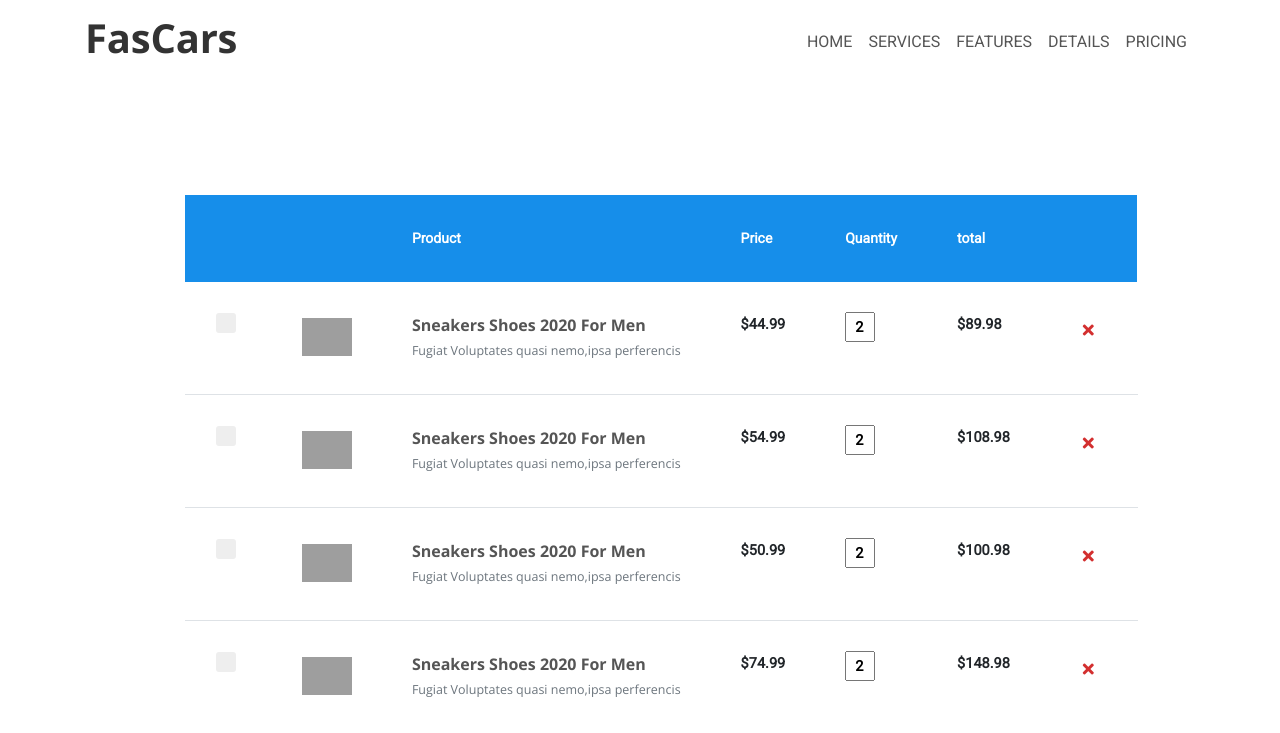
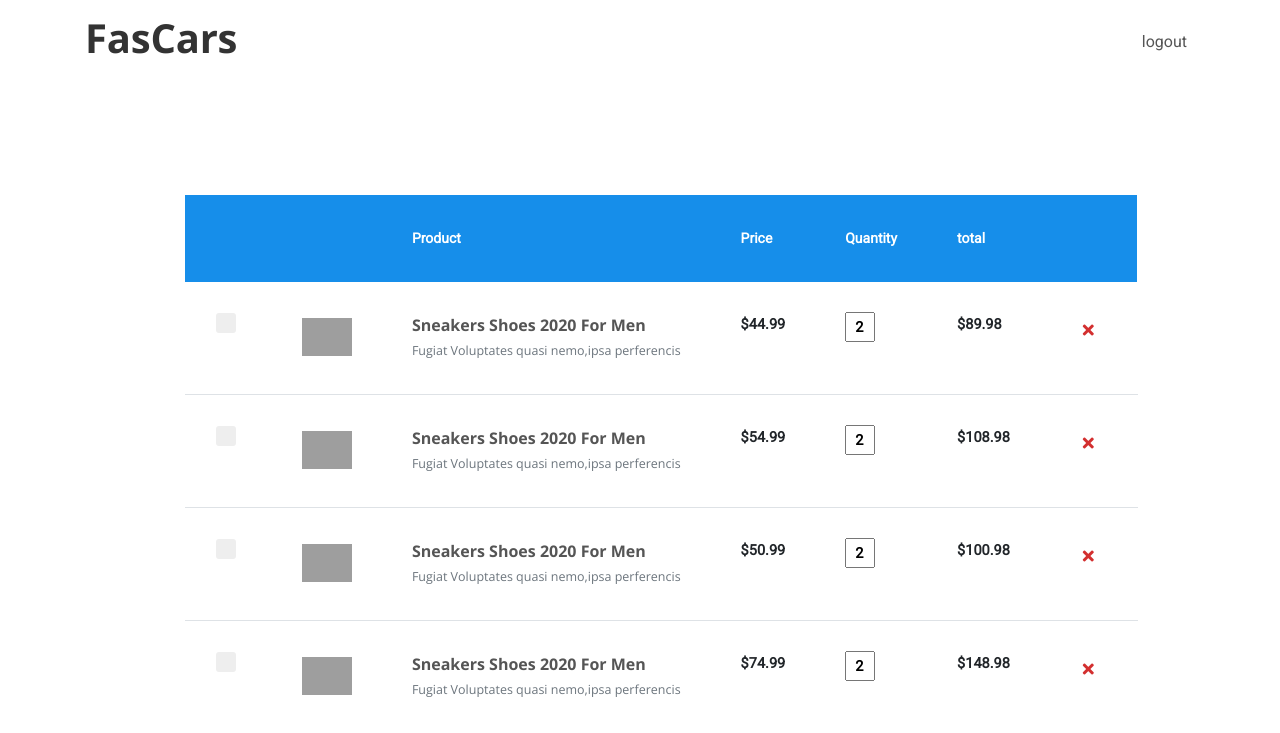
Before and after one commit to Vejaysundaram-Rajkumar/Web_dev-Project, a Flask app: page /fascarsadmin in a window 1280 px wide. Shown: the top 733 px of the page. Run offline with Flask 3, Linux system fonts and the light colour scheme; some libraries are stand-ins or nearby versions; grey boxes are pictures that could not be loaded.

Commit message:
Added logout for the admin

```diff
--- a/app.py
+++ b/app.py
@@ -96,6 +96,13 @@
             return render_template('index.html')
     return render_template('log-in.html')
 
+#logging out from the session of the user or the administrator
+
+@app.route('/logout')
+def logout():
+    session.pop('username', None)
+    return redirect('/')
+
 #rendering the privacy policy page
 @app.route('/pp')
 def pp():
--- a/templates/admin.html
+++ b/templates/admin.html
@@ -48,24 +48,7 @@
         <div class="collapse navbar-collapse" id="navbarsExampleDefault">
             <ul class="navbar-nav ml-auto">
                 <li class="nav-item">
-                    <a class="nav-link page-scroll" href="#header">HOME <span class="sr-only">(current)</span></a>
-                </li>
-
-                <li class="nav-item">
-                    <a class="nav-link page-scroll" href="#services">SERVICES</a>
-                </li>
-
-                <li class="nav-item">
-                    <a class="nav-link page-scroll" href="#features">FEATURES</a>
-                </li>
-                <li class="nav-item">
-                    <a class="nav-link page-scroll" href="#details">DETAILS</a>
-                </li>
-
-
-
-                <li class="nav-item">
-                    <a class="nav-link page-scroll" href="#pricing">PRICING</a>
+                    <a class="nav-link page-scroll" href="/logout">logout</a>
                 </li>
             </ul>
         </div>
--- a/templates/log-in.html
+++ b/templates/log-in.html
@@ -67,6 +67,10 @@
                     <li class="nav-item">
                         <a class="nav-link page-scroll" href="/">BACK <span class="sr-only">(current)</span></a>
                     </li>
+                    </ul>
+                    <span class="nav-item">
+                        <a class="btn-outline-sm" href="/signin">SIGN UP</a>
+                    </span>
             </div>
         </div> <!-- end of container -->
     </nav> <!-- end of navbar -->
```
Also changed, not shown: templates/sign-up.html (+1 -17 lines).
